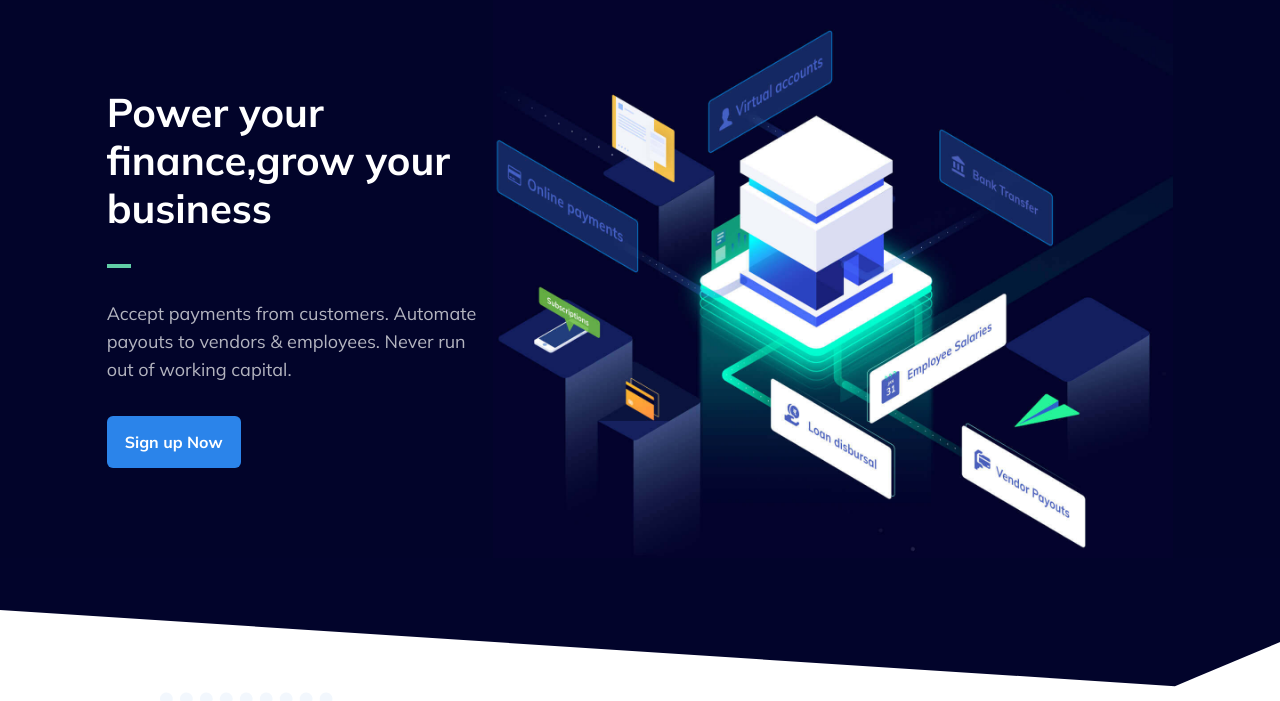
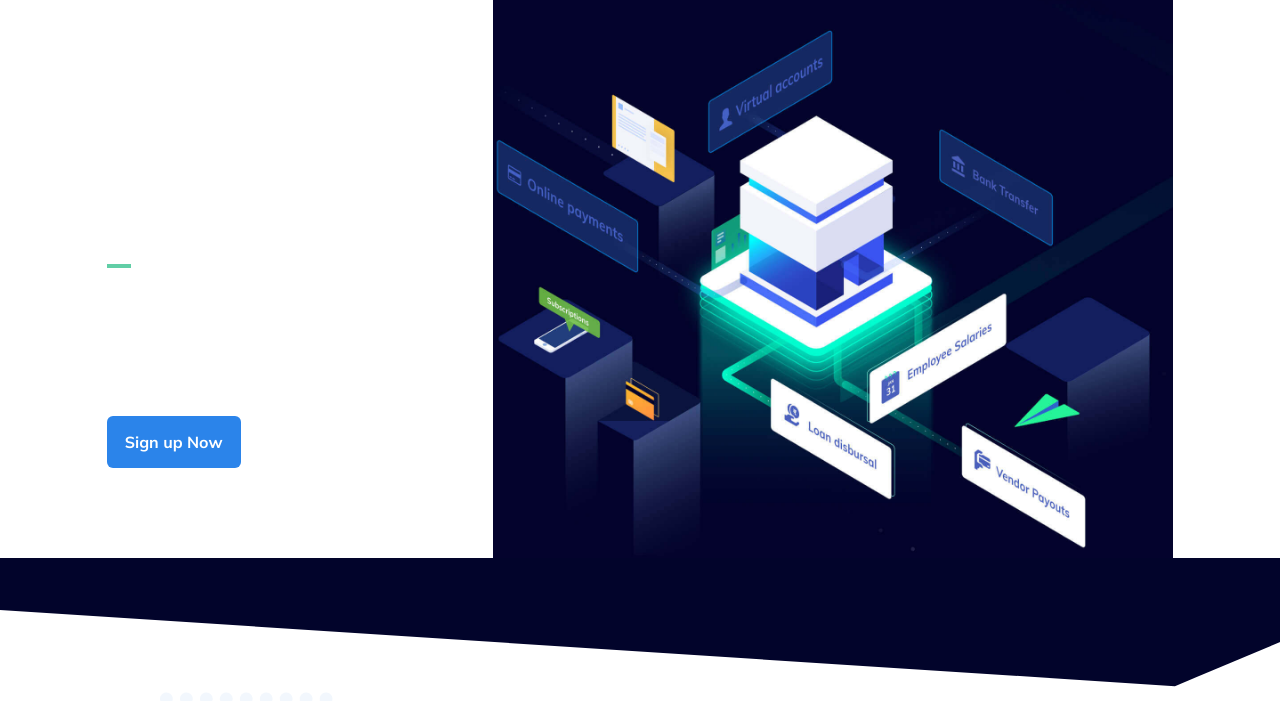
Before and after one commit to Saurav12-7/old_RazorPay_Website, a website built with Vite: page index.html in a window 1280 px wide. Shown: the part 85-786 px from the top of the page. Built offline with nearby package versions, Linux system fonts and the light colour scheme.

Commit message:
Update index.html

```diff
--- a/index.html
+++ b/index.html
@@ -126,7 +126,7 @@
       </div>
     </nav>
     <!-- hero section -->
-    <section class="relative bg-deepBlue ">
+    <section class="relative bg-[bg-[#02042a]] ">
       <div
         class="flex flex-col lg:flex-row justify-between items-center mx-auto w-10/12 max-w-[1080px] overflow-auto"
       >
```
